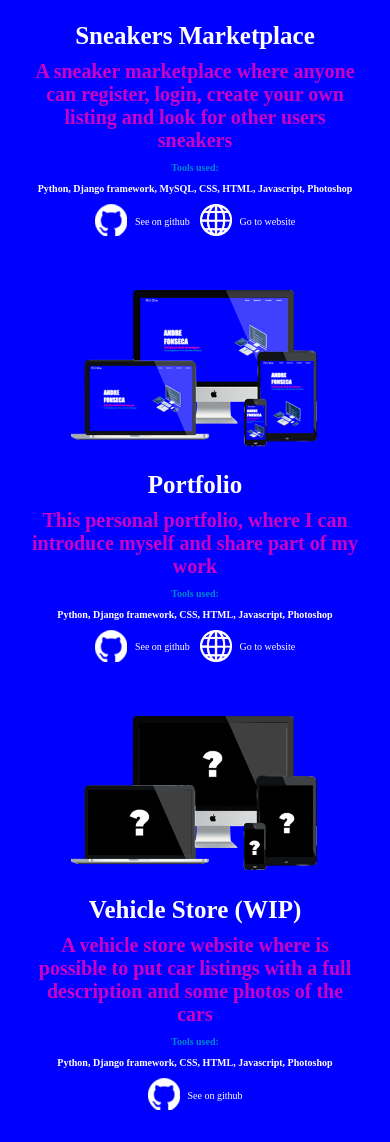
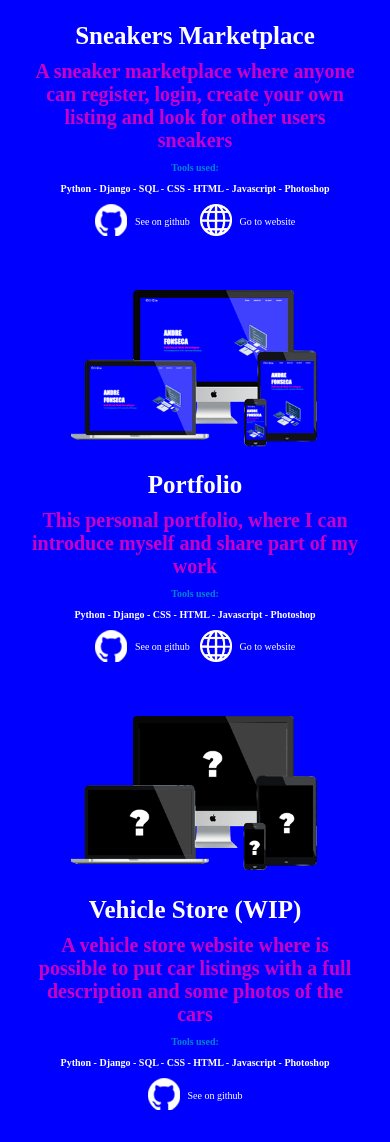
Before and after one commit to andrefonseca99/portfolio, a Django app: page /my-work/ in a window 390 px wide. Shown: the part 302-1444 px from the top of the page. Run offline with Django 4.2, Linux system fonts and the light colour scheme.

Commit message:
Adjusting Html text and 'about me' css

```diff
--- a/base_static/global/css/styles.css
+++ b/base_static/global/css/styles.css
@@ -536,7 +536,7 @@ a {
 
     .grid-container {
         grid-template-columns: 1fr;
-        grid-template-rows: 1fr 1fr;
+        grid-template-rows: 1fr 2fr;
     }
 
     .imagem-descricao,
--- a/personal_projects/templates/personal_projects/pages/work.html
+++ b/personal_projects/templates/personal_projects/pages/work.html
@@ -21,7 +21,7 @@
                 </a>
                 <h2>A sneaker marketplace where anyone can register, login, create your own listing and look for other users sneakers</h2>
                 <h3>Tools used:</h3>
-                <h4>Python, Django framework, MySQL, CSS, HTML, Javascript, Photoshop</h4>
+                <h4>Python - Django - SQL - CSS - HTML - Javascript - Photoshop</h4>
 
                 <div class="project-links">
                     <div class="links-container">
@@ -57,7 +57,7 @@
                 </a>
                 <h2>This personal portfolio, where I can introduce myself and share part of my work</h2>
                 <h3>Tools used:</h3>
-                <h4>Python, Django framework, CSS, HTML, Javascript, Photoshop</h4>
+                <h4>Python - Django - CSS - HTML - Javascript - Photoshop</h4>
 
                 <div class="project-links">
                     <div class="links-container">
@@ -93,7 +93,7 @@
                 </a>
                 <h2>A vehicle store website where is possible to put car listings with a full description and some photos of the cars</h2>
                 <h3>Tools used:</h3>
-                <h4>Python, Django framework, CSS, HTML, Javascript, Photoshop</h4>
+                <h4>Python - Django - SQL - CSS - HTML - Javascript - Photoshop</h4>
 
                 <div class="project-links">
                     <div class="links-container">
```
